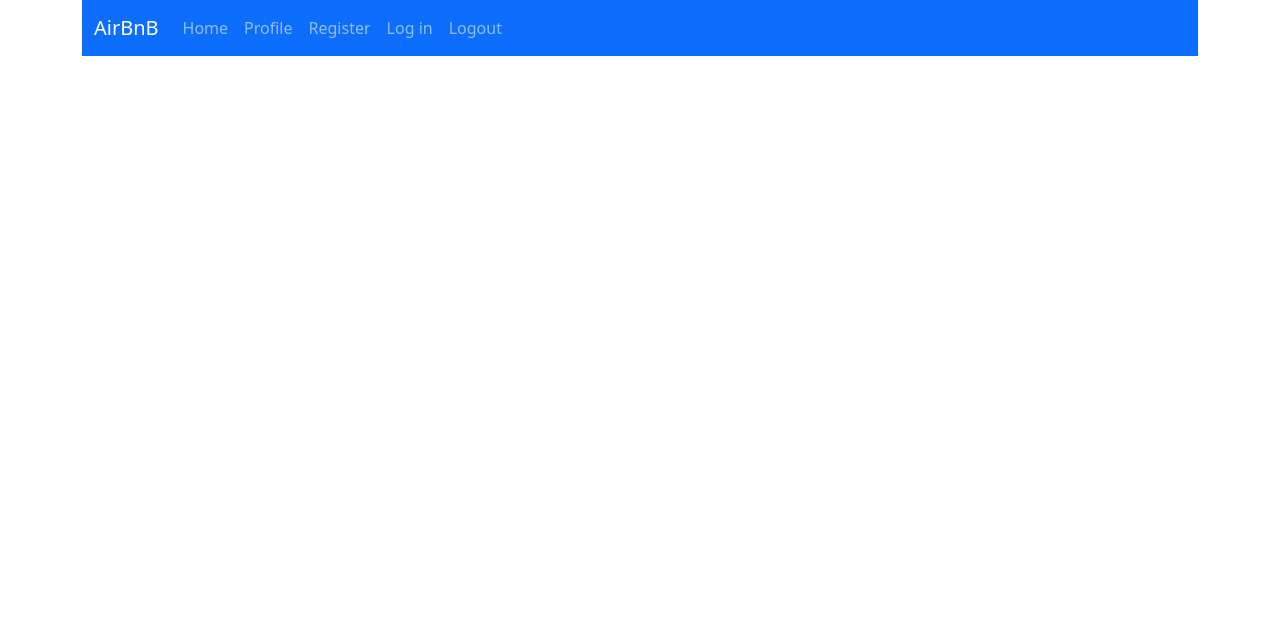
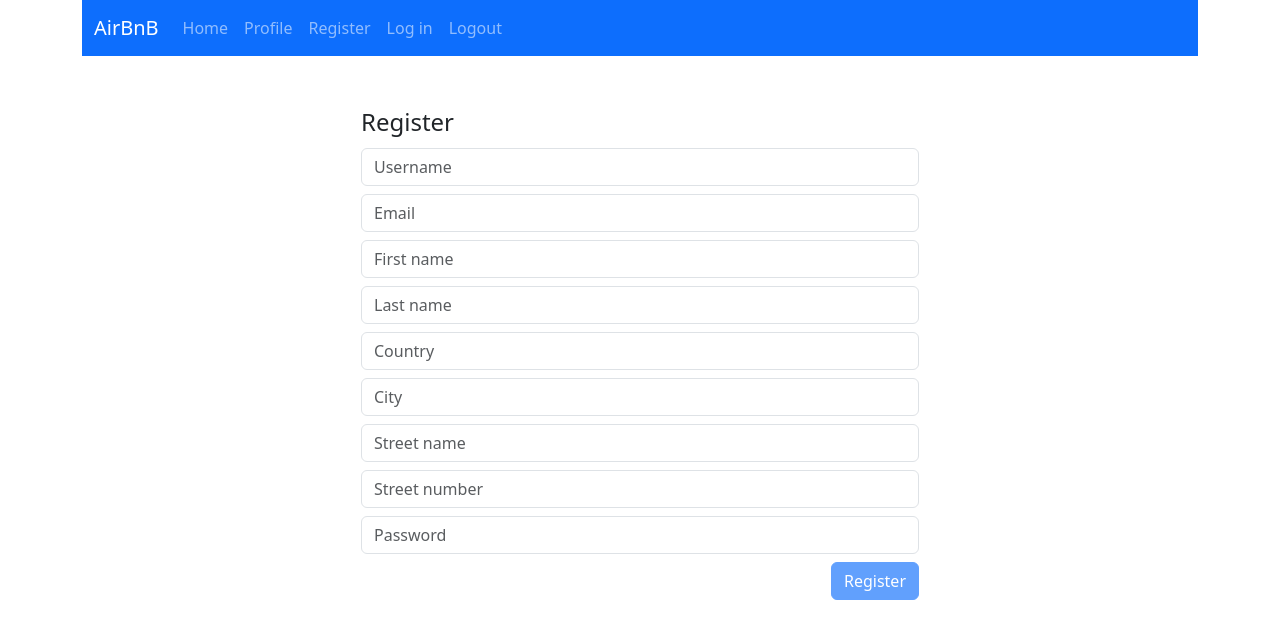
Before and after one commit to vukasinc25/accommodation-booking-web-app, an Angular app in the folder Front end/airbnbapp/: page /register in a window 1280 px wide. Before the commit this address led to /. Shown: the top 638 px of the page. Built offline with nearby package versions, Linux system fonts and the light colour scheme.

Commit message:
dodao register stranicu izmenio login stranicu

```diff
--- a/Front end/airbnbapp/src/app/app-routing.module.ts
+++ b/Front end/airbnbapp/src/app/app-routing.module.ts
@@ -2,11 +2,16 @@ import { NgModule } from '@angular/core';
 import { RouterModule, Routes } from '@angular/router';
 import { MainPageComponent } from './main-page/main-page.component';
 import { LoginComponent } from './login/login.component';
+import { RegisterComponent } from './register/register.component';
 
 const routes: Routes = [
   {
     path: 'login',
     component: LoginComponent,
+  },
+  {
+    path: 'register',
+    component: RegisterComponent,
   },
   {
     path: '',
--- a/Front end/airbnbapp/src/app/header/header.component.html
+++ b/Front end/airbnbapp/src/app/header/header.component.html
@@ -17,7 +17,7 @@
         <div class="navbar-nav">
           <a class="nav-link" routerLink="/">Home</a>
           <a class="nav-link" routerLink="/">Profile</a>
-          <a class="nav-link" routerLink="/">Register</a>
+          <a class="nav-link" routerLink="/register">Register</a>
           <a class="nav-link" routerLink="/login">Log in</a>
           <button class="nav-link">Logout</button>
         </div>
--- a/Front end/airbnbapp/src/app/login/login.component.html
+++ b/Front end/airbnbapp/src/app/login/login.component.html
@@ -1,57 +1,37 @@
-<div class="container mt-5 d-flex justify-content-center w-25">
-  <form class="col-md-12" [formGroup]="form" (ngSubmit)="submit()">
+<div class="container mt-5 d-flex justify-content-center">
+  <form class="w-25" [formGroup]="form" (ngSubmit)="submit()">
     <fieldset>
       <legend>Login</legend>
 
-      <div class="form-group row mb-2">
-        <label for="username" class="control-label col-md-3"
-          ><b>Username:</b></label
-        >
-        <div class="col-md-9">
       <input
         type="text"
-            class="form-control"
+        class="form-control mb-2"
         id="username"
         name="username"
-            placeholder="username"
-            [formControlName]="'username'"
+        placeholder="Username"
+        formControlName="username"
       />
-        </div>
-      </div>
 
-      <div class="form-group row mb-2">
-        <label for="password" class="control-label col-md-3"
-          ><b>Password:</b></label
-        >
-        <div class="col-md-9">
       <input
         type="password"
-            class="form-control"
+        class="form-control mb-2"
         id="password"
         name="password"
         placeholder="Password"
         formControlName="password"
       />
-        </div>
-      </div>
 
-      <div class="row">
-        <div class="col-lg-3"></div>
-        <div class="col-lg-9">
       <button
         type="submit"
-            class="btn btn-primary"
+        class="btn btn-primary mb-3"
         [disabled]="!form.valid"
       >
         Login
       </button>
-        </div>
-      </div>
-      <div class="row">
-        <div class="col-lg-3"></div>
-        <div class="col-lg-9">
-          <a [routerLink]="'/register'">Register</a>
-        </div>
+
+      <div class="d-flex justify-content-center">
+        <a class="me-3" routerLink="/register">Register</a>
+        <a routerLink="">Forgot password</a>
       </div>
     </fieldset>
   </form>
--- a/Front end/airbnbapp/src/app/register/register.component.html
+++ b/Front end/airbnbapp/src/app/register/register.component.html
@@ -1 +1,94 @@
-<p>register works!</p>
+<div class="container d-flex justify-content-center mt-5">
+  <form class="w-50" [formGroup]="form" (ngSubmit)="submit()">
+    <fieldset>
+      <legend>Register</legend>
+
+      <input
+        type="text"
+        class="form-control mb-2"
+        id="username"
+        name="username"
+        placeholder="Username"
+        formControlName="username"
+      />
+
+      <input
+        type="email"
+        class="form-control mb-2"
+        id="email"
+        name="email"
+        placeholder="Email"
+        formControlName="email"
+      />
+
+      <input
+        type="text"
+        class="form-control mb-2"
+        id="firstName"
+        name="firstName"
+        placeholder="First name"
+        formControlName="firstName"
+      />
+
+      <input
+        type="text"
+        class="form-control mb-2"
+        id="lastName"
+        name="lastName"
+        placeholder="Last name"
+        formControlName="lastName"
+      />
+
+      <input
+        type="text"
+        class="form-control mb-2"
+        id="country"
+        name="country"
+        placeholder="Country"
+        formControlName="country"
+      />
+
+      <input
+        type="text"
+        class="form-control mb-2"
+        id="city"
+        name="city"
+        placeholder="City"
+        formControlName="city"
+      />
+
+      <input
+        type="text"
+        class="form-control mb-2"
+        id="streetName"
+        name="streetName"
+        placeholder="Street name"
+        formControlName="streetName"
+      />
+
+      <input
+        type="text"
+        class="form-control mb-2"
+        id="streetNumber"
+        name="streetNumber"
+        placeholder="Street number"
+        formControlName="streetNumber"
+      />
+
+      <input
+        type="password"
+        class="form-control mb-2"
+        id="password"
+        name="password"
+        placeholder="Password"
+        formControlName="password"
+      />
+
+      <div class="d-flex justify-content-end">
+        <button type="submit" class="btn btn-primary" [disabled]="!form.valid">
+          Register
+        </button>
+      </div>
+    </fieldset>
+  </form>
+</div>
--- a/Front end/airbnbapp/src/app/register/register.component.ts
+++ b/Front end/airbnbapp/src/app/register/register.component.ts
@@ -1,10 +1,28 @@
 import { Component } from '@angular/core';
+import { FormGroup, FormBuilder, Validators } from '@angular/forms';
+import { Router } from '@angular/router';
 
 @Component({
   selector: 'app-register',
   templateUrl: './register.component.html',
-  styleUrls: ['./register.component.css']
+  styleUrls: ['./register.component.css'],
 })
 export class RegisterComponent {
+  form: FormGroup;
 
+  constructor(private fb: FormBuilder, private router: Router) {
+    this.form = this.fb.group({
+      username: [null, Validators.required],
+      email: [null, Validators.required],
+      firstName: [null, Validators.required],
+      lastName: [null, Validators.required],
+      country: [null, Validators.required],
+      city: [null, Validators.required],
+      streetName: [null, Validators.required],
+      streetNumber: [null, Validators.required],
+      password: [null, Validators.required],
+    });
+  }
+
+  submit() {}
 }
```
Lines whose indentation alone changed are shown as unchanged.
